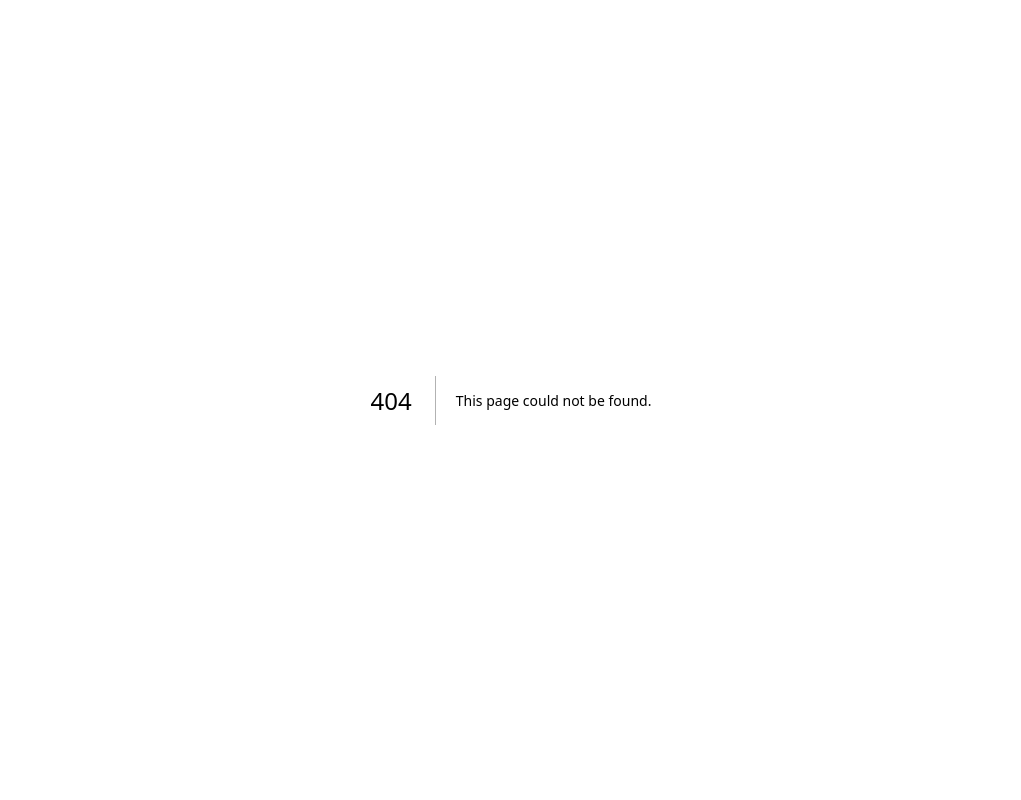
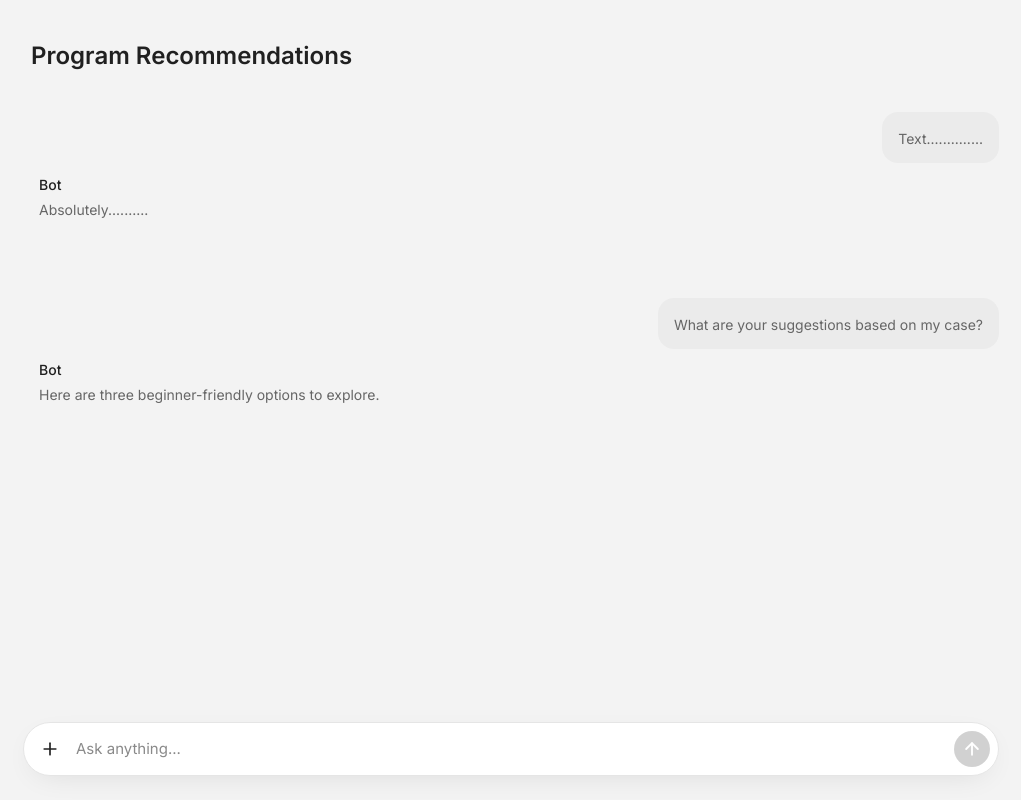
Before and after one commit to rice-apps/montrose-center, a Next.js app in the folder apps/web/: page /recommendations in a window 1280 px wide. Before the commit this address had no page. Shown: the whole page, without its empty margins (129-1150 px from the left). Built offline with nearby package versions, Linux system fonts and the light colour scheme.

Commit message:
Add program recommendations page skeleton

```diff
--- /dev/null
+++ b/apps/web/src/app/recommendations/page.tsx
@@ -0,0 +1,94 @@
+"use client";
+
+import { useState, type ReactElement } from "react";
+import { ChatInput } from "@/components/ChatInput";
+import { ChatMessage } from "@/components/ChatMessage";
+import {
+  ProgramRecommendation,
+  type ProgramRecommendationData,
+} from "@/components/ProgramRecommendation";
+import type { UIMessage } from "@/lib/attachments";
+
+// Placeholder content: nothing on this page calls the API yet.
+const SAMPLE_MESSAGES: UIMessage[] = [
+  message("m1", "user", "Text.............."),
+  message("m2", "assistant", "Absolutely.........."),
+  message("m3", "user", "What are your suggestions based on my case?"),
+  message("m4", "assistant", "Here are three beginner-friendly options to explore."),
+];
+
+function message(id: string, role: UIMessage["role"], content: string): UIMessage {
+  return { id, chat_id: "sample", role, content, created_at: new Date(0).toISOString() };
+}
+
+export default function RecommendationsPage(): ReactElement {
+  const [messages, setMessages] = useState<UIMessage[]>(SAMPLE_MESSAGES);
+  // Recommended programs for each bot reply, keyed by message id. Empty until the agent returns them.
+  const [recommendations] = useState<Record<string, ProgramRecommendationData[]>>({});
+  // Open card as "messageId:programId", so the same program under two replies opens separately.
+  const [openKey, setOpenKey] = useState<string | null>(null);
+
+  // Placeholder: show the new message locally until this page is wired to the chat API.
+  const send = (content: string) => {
+    if (!content) return;
+    setMessages((prev) => [...prev, message(crypto.randomUUID(), "user", content)]);
+  };
+
+  return (
+    <main className="flex h-dvh flex-col bg-[#F3F3F3]">
+      <div className="chat-scroll flex-1 overflow-y-auto">
+        <div className="mx-auto w-full max-w-5xl px-6 pb-10 pt-10">
+          <h1 className="mb-10 px-2 text-2xl font-semibold text-[#202020]">
+            Program Recommendations
+          </h1>
+
+          <div className="flex flex-col">
+            {messages.map((m, i) => {
+              const programs = recommendations[m.id] ?? [];
+
+              return (
+                <div key={m.id}>
+                  <ChatMessage message={m} isFirst={i === 0} />
+
+                  {/* Cards appear under the bot reply that recommended them. */}
+                  {programs.length > 0 && (
+                    <div className="mt-1 max-w-3xl space-y-3">
+                      {programs.map((program, index) => {
+                        const cardKey = `${m.id}:${program.id}`;
+                        return (
+                          <ProgramRecommendation
+                            key={cardKey}
+                            index={index + 1}
+                            program={program}
+                            open={openKey === cardKey}
+                            onToggle={() => setOpenKey(openKey === cardKey ? null : cardKey)}
+                          />
+                        );
+                      })}
+
+                      <div className="flex gap-2 pt-1">
+                        {["Compare these", "Show more options"].map((label) => (
+                          <button
+                            key={label}
+                            type="button"
+                            className="cursor-pointer rounded-xl border border-[#E5E5E5] bg-[#F3F3F3] px-3 py-2.5 text-sm text-[#202020] transition-colors hover:bg-white"
+                          >
+                            {label}
+                          </button>
+                        ))}
+                      </div>
+                    </div>
+                  )}
+                </div>
+              );
+            })}
+          </div>
+        </div>
+      </div>
+
+      <div className="mx-auto w-full max-w-5xl px-6 pb-6">
+        <ChatInput onSend={send} />
+      </div>
+    </main>
+  );
+}
--- /dev/null
+++ b/apps/web/src/components/ProgramRecommendation.tsx
@@ -0,0 +1,115 @@
+"use client";
+
+import type { ReactElement } from "react";
+import Link from "next/link";
+import { ArrowUpRight, ChevronDown } from "lucide-react";
+
+// Shape of one recommended program card. Field names are placeholders until the
+// agent returns structured recommendations.
+export type ProgramRecommendationData = {
+  id: string;
+  name: string;
+  summary: string;
+  resourceType: string;
+  resourceCategory: string;
+  referralSteps: string[];
+  programUrl: string;
+  tablePageUrl: string;
+  contact: {
+    name: string;
+    role: string;
+    email: string;
+    phone: string;
+  };
+};
+
+export type ProgramRecommendationProps = {
+  /** Position in the list, shown as 01, 02, ... */
+  index: number;
+  program: ProgramRecommendationData;
+  open: boolean;
+  onToggle: () => void;
+};
+
+export function ProgramRecommendation({
+  index,
+  program,
+  open,
+  onToggle,
+}: ProgramRecommendationProps): ReactElement {
+  const detailsId = `program-details-${program.id}`;
+
+  return (
+    <div className="overflow-hidden rounded-2xl border border-[#E5E5E5] bg-white">
+      <div className="flex items-center gap-4 px-5 py-4">
+        <span className="flex size-10 shrink-0 items-center justify-center rounded-lg bg-[#F3F3F3] text-[15px] text-[#444444]">
+          {String(index).padStart(2, "0")}
+        </span>
+        <div className="min-w-0 flex-1">
+          <p className="truncate text-[15px] text-[#202020]">{program.name}</p>
+          <Link href={program.tablePageUrl} className="text-sm text-[#666666] hover:underline">
+            Link to table page
+          </Link>
+        </div>
+        <button
+          type="button"
+          aria-expanded={open}
+          aria-controls={detailsId}
+          aria-label={open ? `Hide ${program.name} details` : `Show ${program.name} details`}
+          onClick={onToggle}
+          className="flex size-10 shrink-0 cursor-pointer items-center justify-center rounded-lg bg-[#F3F3F3] text-[#202020] transition-colors hover:bg-[#EBEBEB]"
+        >
+          <ChevronDown
+            className={`size-5 transition-transform duration-200 ${open ? "rotate-180" : ""}`}
+          />
+        </button>
+      </div>
+
+      {open && (
+        <div id={detailsId} className="animate-fade-in border-t border-[#E5E5E5]">
+          <div className="space-y-5 px-8 py-6">
+            <section>
+              <h3 className="text-xs font-medium uppercase tracking-[0.08em] text-[#202020]">
+                About this program
+              </h3>
+              <p className="mt-3 text-sm text-[#202020]">{program.summary}</p>
+            </section>
+
+            <p className="text-sm text-[#666666]">
+              {program.resourceType} · {program.resourceCategory}
+            </p>
+
+            <section>
+              <h3 className="text-sm font-medium text-[#202020]">Referral instructions</h3>
+              <ol className="mt-1 list-inside list-decimal text-[13px] leading-relaxed text-[#666666]">
+                {program.referralSteps.map((step, i) => (
+                  <li key={i}>{step}</li>
+                ))}
+              </ol>
+            </section>
+
+            <a
+              href={program.programUrl}
+              target="_blank"
+              rel="noreferrer"
+              className="inline-flex items-center gap-1 text-sm text-[#666666] hover:underline"
+            >
+              Program link
+              <ArrowUpRight className="size-3.5" />
+            </a>
+          </div>
+
+          <div className="space-y-1 bg-[#F3F3F3] px-8 py-4 text-sm text-[#666666]">
+            <p>
+              Contact <span className="ml-1 text-[#202020]">{program.contact.name}</span> ·{" "}
+              {program.contact.role}
+            </p>
+            <p>
+              {program.contact.email} · {program.contact.phone}
+            </p>
+          </div>
+        </div>
+      )}
+    </div>
+  );
+}
```
